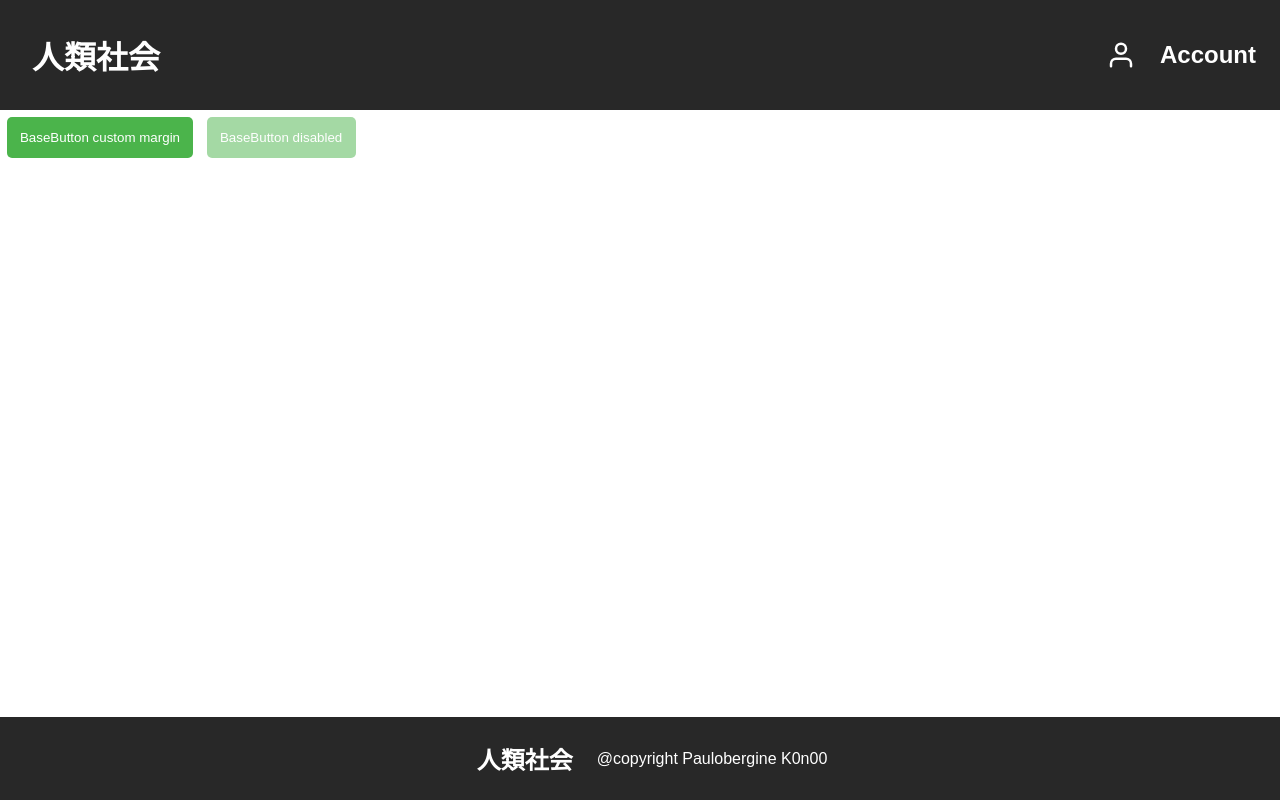
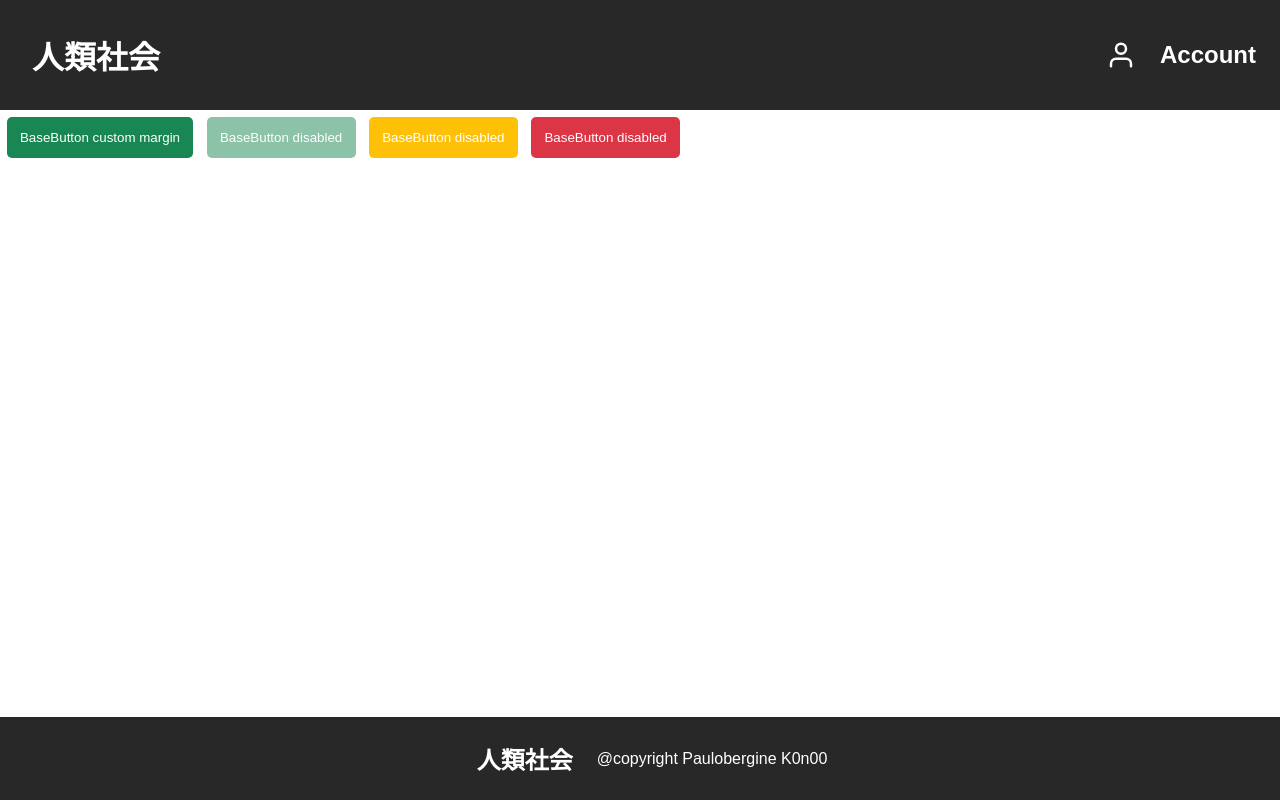
Before and after one commit to victorbillaud/vue-oauth-microsoft-graph, a Vue app: page / in a window 1280 px wide. Built offline with nearby package versions, Linux system fonts and the light colour scheme.

Commit message:
Ex 8: color palette and prop for BaseButton

```diff
--- a/src/components/BaseButton.vue
+++ b/src/components/BaseButton.vue
@@ -2,18 +2,19 @@
 export default {
     props: {
         title: String,
-        disabled: Boolean
+        disabled: Boolean,
+        color: String
     }
 }
 </script>
 
 <template>
-    <button :disabled=disabled >{{title}}</button>
+    <button :disabled=disabled :style="'background-color: ' + color" >{{title}}</button>
 </template>
 
 <style scoped>
     button {
-        background-color: rgb(75, 180, 75);
+        background-color: #198754;
         padding: 1em;
         margin: 0.5em;
         border: none;
--- a/src/pages/HomePage.vue
+++ b/src/pages/HomePage.vue
@@ -1,13 +1,24 @@
 <script>
 import BaseButton from "@/components/BaseButton.vue";
+import Colors from "@/utils/Colors";
+
 export default {
     components: {
         BaseButton
+    },
+    data () {
+        return {
+            color: Colors
+        }
     }
 }
 </script>
 
 <template>
-    <BaseButton title="BaseButton custom margin" />
-    <BaseButton title="BaseButton disabled" disabled/>
+    <div>
+        <BaseButton title="BaseButton custom margin" />
+        <BaseButton title="BaseButton disabled" disabled/>
+        <BaseButton title="BaseButton disabled" :color=color.WARN />
+        <BaseButton title="BaseButton disabled" :color=color.DANGER />
+    </div>
 </template>
--- /dev/null
+++ b/src/utils/Colors.js
@@ -0,0 +1,7 @@
+const Colors = Object.freeze({
+    PRIMARY: "#198754",
+    WARN: "#ffc107",
+    DANGER: "#dc3545",
+});
+
+export default Colors;
```
